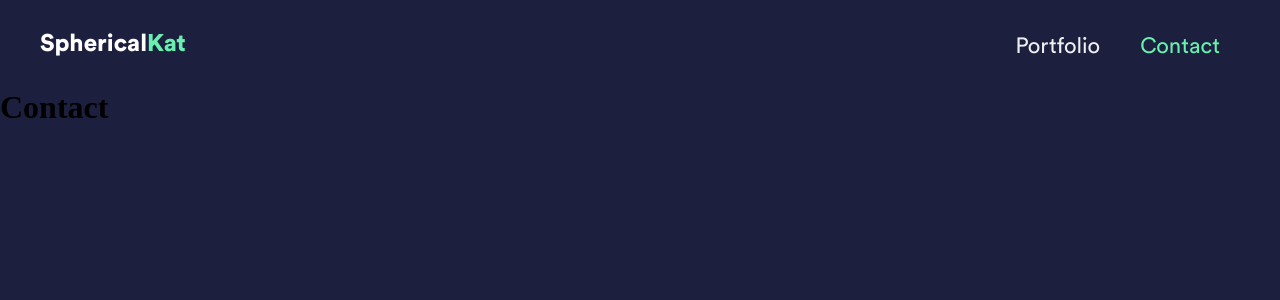
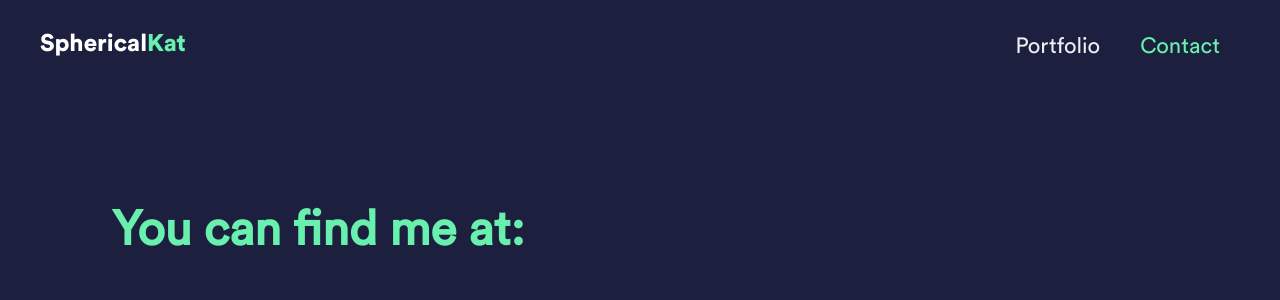
Before and after one commit to SphericalKat/sphericalkat.dev, a React (Create React App) app: page /contact in a window 1280 px wide. Shown: the top 300 px of the page. Built offline with nearby package versions, Linux system fonts and the light colour scheme.

Commit message:
:construction: [WIP] start work on the contact page
Signed-off-by: ATechnoHazard <amolele@gmail.com>

```diff
--- a/src/App.js
+++ b/src/App.js
@@ -6,8 +6,8 @@ import { BrowserRouter as Router, Switch, Route } from "react-router-dom";
 import Loading from "./components/loading/loading"
 
 const Home = lazy(() => import("./pages/home/home"));
-const Contact = lazy(() => import("./pages/contact"));
-const Portfolio = lazy(() => import("./pages/portfolio"));
+const Contact = lazy(() => import("./pages/contact/contact"));
+const Portfolio = lazy(() => import("./pages/portfolio/portfolio"));
 
 function App() {
   return (
--- a/src/pages/contact.jsx
+++ /dev/null
@@ -1,13 +0,0 @@
-import React from "react";
-import Navbar from "../components/navbar/navbar";
-import Watermark from "../components/watermark/watermark";
-
-const Contact = () => (
-  <div>
-    <Navbar page="contact" />
-    <Watermark text="Contact" />
-    <h1>Contact</h1>
-  </div>
-);
-
-export default Contact;
--- /dev/null
+++ b/src/pages/contact/contact.css
@@ -0,0 +1,16 @@
+.contact-header-div {
+  padding: 3em;
+}
+
+.contact-header-div strong {
+  font-family: "CircularStdBook", sans-serif;
+  font-size: 3em;
+  color: var(--neon-green)
+}
+
+
+@media (min-width: 768px) {
+  .contact-header-div {
+    padding: 7em;
+  }
+}
--- /dev/null
+++ b/src/pages/contact/contact.jsx
@@ -0,0 +1,18 @@
+import React from "react";
+import Navbar from "../../components/navbar/navbar";
+import Watermark from "../../components/watermark/watermark";
+import "./contact.css"
+
+const Contact = () => (
+  <div>
+    <Navbar page="contact" />
+    <Watermark text="Contact" />
+    <div className="contact-header-div">
+      <strong>
+        You can find me at:
+      </strong>
+    </div>
+  </div>
+);
+
+export default Contact;
--- a/src/pages/portfolio.jsx
+++ b/src/pages/portfolio/portfolio.jsx
@@ -1,6 +1,6 @@
 import React from "react";
-import Navbar from "../components/navbar/navbar"
-import Watermark from "../components/watermark/watermark";
+import Navbar from "../../components/navbar/navbar"
+import Watermark from "../../components/watermark/watermark";
 
 const Portfolio = () => (
   <div>
```
